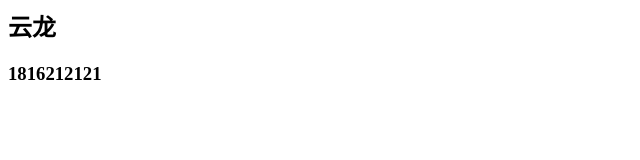
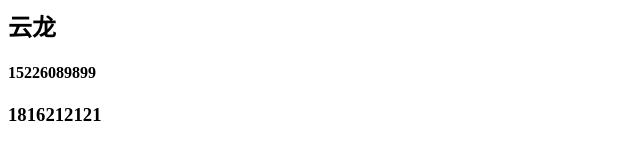
Before and after one commit to yan-yunlong/yyl-web-work, a plain HTML site: page index.html in a window 1280 px wide. Shown: the whole page, without its empty margins (0-640 px from the left). Drawn offline with Linux system fonts and the light colour scheme.

Commit message:
修改一个内容
增加一个小标题写手机号
学号和手机号调换位置

```diff
--- a/index.html
+++ b/index.html
@@ -1,2 +1,3 @@
 <h2>云龙</h2>
+<h4>15226089899</h4>
 <h3>1816212121</h3>
```
